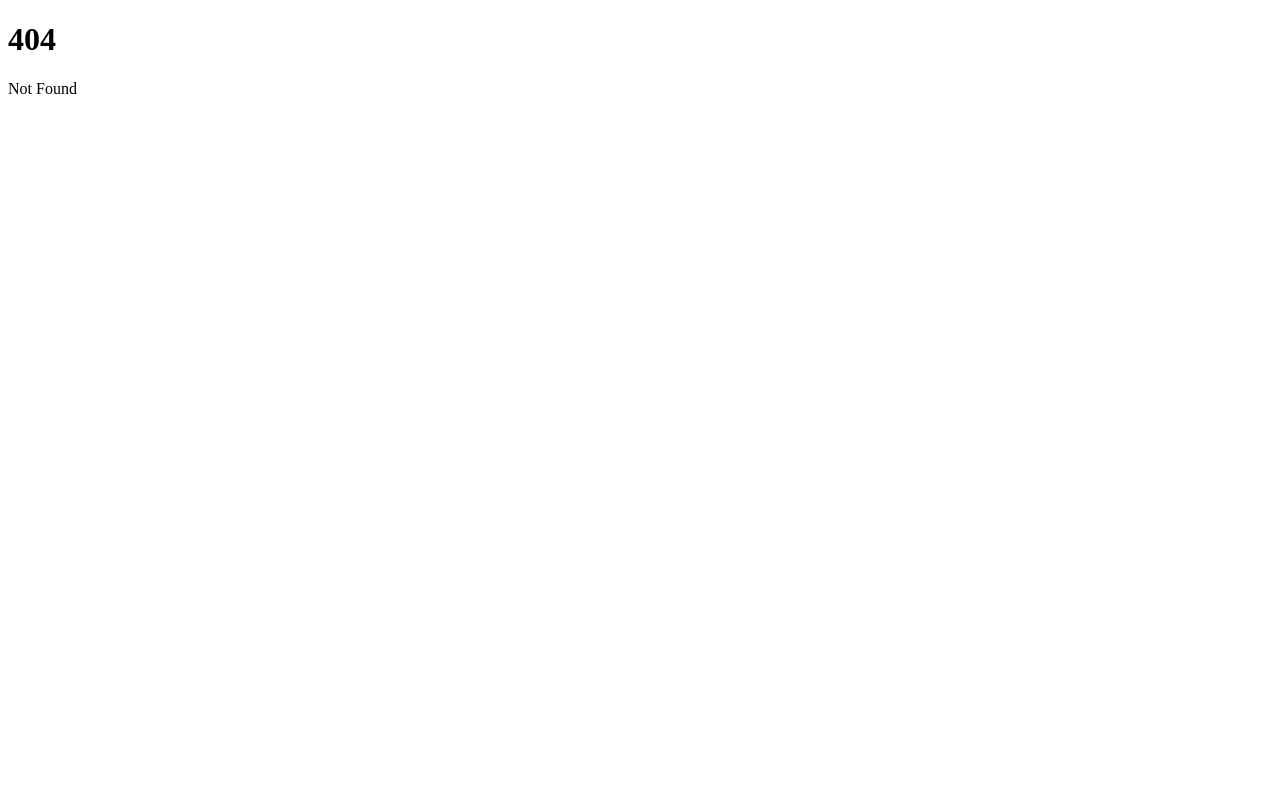
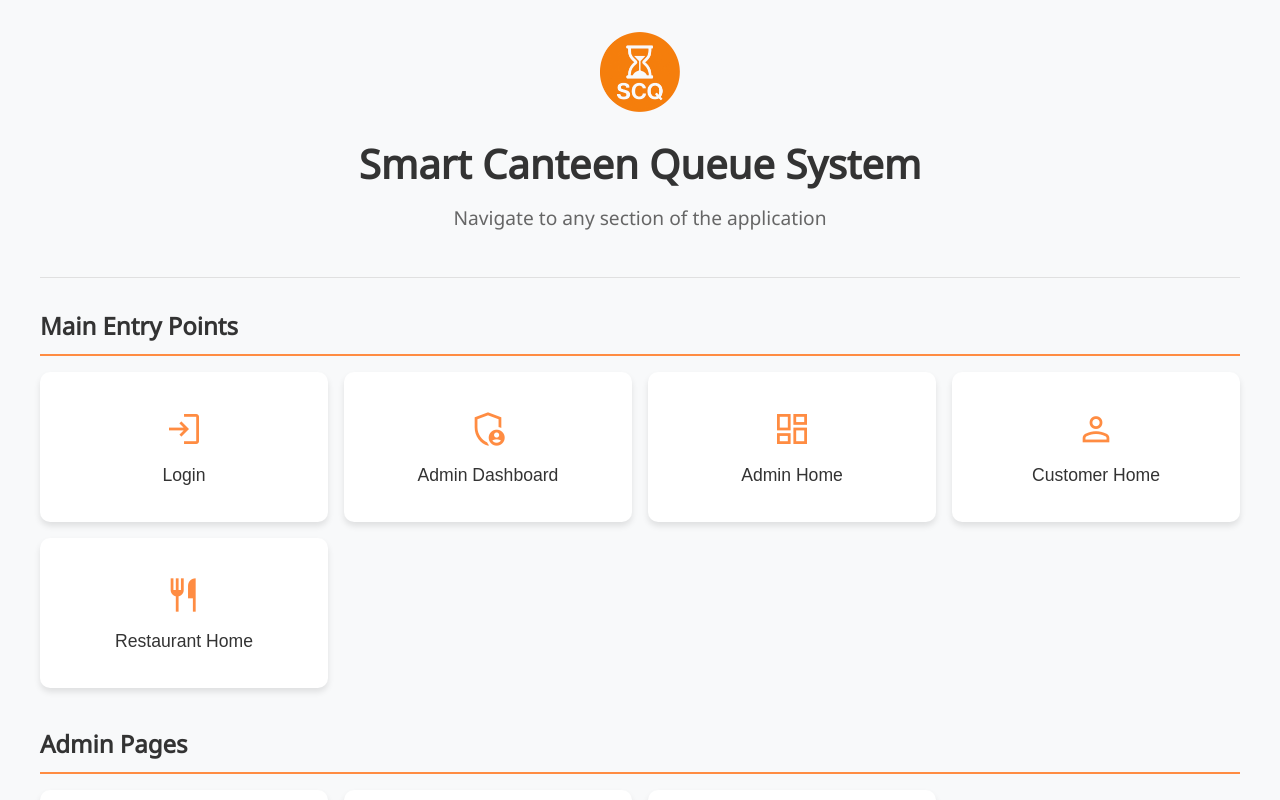
Before and after one commit to techasit5415/SCQ, a SvelteKit app: page / in a window 1280 px wide. Before the commit this address had no page. Shown: the top 800 px of the page. Built offline with nearby package versions, Linux system fonts and the light colour scheme.

Commit message:
Add navigation page

```diff
--- /dev/null
+++ b/src/routes/+page.svelte
@@ -0,0 +1,196 @@
+<script>
+    import { goto } from "$app/navigation";
+
+    const sections = [
+        {
+            title: "Main Entry Points",
+            links: [
+                { path: "/login", label: "Login", icon: "login" },
+                { path: "/admin/dashboard", label: "Admin Dashboard", icon: "admin_panel_settings" },
+                { path: "/homeadmin", label: "Admin Home", icon: "dashboard" },
+                { path: "/homecustomer", label: "Customer Home", icon: "person" },
+                { path: "/homerestaurant", label: "Restaurant Home", icon: "restaurant" }
+            ]
+        },
+        {
+            title: "Admin Pages",
+            links: [
+                { path: "/admin/manageUser", label: "Manage Users", icon: "people" },
+                { path: "/admin/Restaurant", label: "Manage Restaurants", icon: "storefront" },
+                { path: "/admin/Restaurant/AddRestaurant", label: "Add Restaurant", icon: "add_business" }
+            ]
+        },
+        {
+            title: "System & Utilities",
+            links: [
+                { path: "/logout", label: "Logout", icon: "logout" }
+            ]
+        }
+    ];
+
+    function navigateTo(path) {
+        goto(path);
+    }
+</script>
+
+<svelte:head>
+    <title>SCQ - Navigation Page</title>
+    <link rel="stylesheet" href="https://fonts.googleapis.com/css2?family=Material+Symbols+Outlined:opsz,wght,FILL,GRAD@20..48,100..700,0..1,-50..200" />
+    <meta name="viewport" content="width=device-width, initial-scale=1.0">
+</svelte:head>
+
+<div class="container">
+    <header>
+        <div class="logo">
+            <img src="/SCQ_logo.png" alt="SCQ Logo" />
+        </div>
+        <h1>Smart Canteen Queue System</h1>
+        <p class="subtitle">Navigate to any section of the application</p>
+    </header>
+
+    <main>
+        {#each sections as section}
+            <section class="route-section">
+                <h2>{section.title}</h2>
+                <div class="links-grid">
+                    {#each section.links as link}
+                        <button class="route-card" on:click={() => navigateTo(link.path)}>
+                            <span class="material-symbols-outlined icon">{link.icon}</span>
+                            <span class="label">{link.label}</span>
+                        </button>
+                    {/each}
+                </div>
+            </section>
+        {/each}
+    </main>
+
+    <footer>
+        <p>&copy; {new Date().getFullYear()} SCQ - Smart Canteen Queue System</p>
+    </footer>
+</div>
+
+<style>
+    /* Modern, clean style for the navigation hub */
+    :global(body) {
+        margin: 0;
+        padding: 0;
+        font-family: 'Noto Sans Thai', 'Segoe UI', Tahoma, Geneva, Verdana, sans-serif;
+        font-size: 20px;
+        background-color: #f8f9fa;
+        color: #333;
+    }
+
+    .container {
+        max-width: 1200px;
+        margin: 0 auto;
+        padding: 2rem;
+    }
+
+    header {
+        text-align: center;
+        margin-bottom: 2rem;
+        padding-bottom: 1.5rem;
+        border-bottom: 1px solid #e0e0e0;
+    }
+
+    .logo {
+        margin-bottom: 1rem;
+    }
+
+    .logo img {
+        height: 80px;
+        width: auto;
+    }
+
+    h1 {
+        font-size: 2.5rem;
+        margin: 0;
+        color: #333;
+    }
+
+    .subtitle {
+        font-size: 1.2rem;
+        color: #666;
+        margin-top: 0.5rem;
+    }
+
+    .route-section {
+        margin-bottom: 2.5rem;
+    }
+
+    h2 {
+        font-size: 1.5rem;
+        margin-bottom: 1rem;
+        padding-bottom: 0.5rem;
+        border-bottom: 2px solid #ff8c42;
+        color: #333;
+    }
+
+    .links-grid {
+        display: grid;
+        grid-template-columns: repeat(auto-fill, minmax(250px, 1fr));
+        gap: 1rem;
+    }
+
+    .route-card {
+        display: flex;
+        flex-direction: column;
+        align-items: center;
+        justify-content: center;
+        padding: 1.5rem;
+        background-color: white;
+        border-radius: 10px;
+        box-shadow: 0 4px 6px rgba(0, 0, 0, 0.1);
+        transition: all 0.3s ease;
+        border: none;
+        cursor: pointer;
+        text-align: center;
+        height: 150px;
+    }
+
+    .route-card:hover {
+        transform: translateY(-5px);
+        box-shadow: 0 10px 15px rgba(0, 0, 0, 0.1);
+        background-color: #fff8f0;
+    }
+
+    .icon {
+        font-size: 2.5rem;
+        margin-bottom: 1rem;
+        color: #ff8c42;
+    }
+
+    .label {
+        font-size: 1.1rem;
+        font-weight: 500;
+        color: #333;
+    }
+
+    footer {
+        margin-top: 3rem;
+        text-align: center;
+        padding-top: 1.5rem;
+        border-top: 1px solid #e0e0e0;
+        color: #666;
+        font-size: 0.9rem;
+    }
+
+    /* Responsive adjustments */
+    @media (max-width: 768px) {
+        .container {
+            padding: 1rem;
+        }
+
+        .links-grid {
+            grid-template-columns: 1fr;
+        }
+
+        .route-card {
+            height: 120px;
+        }
+
+        h1 {
+            font-size: 1.8rem;
+        }
+    }
+</style>
```
